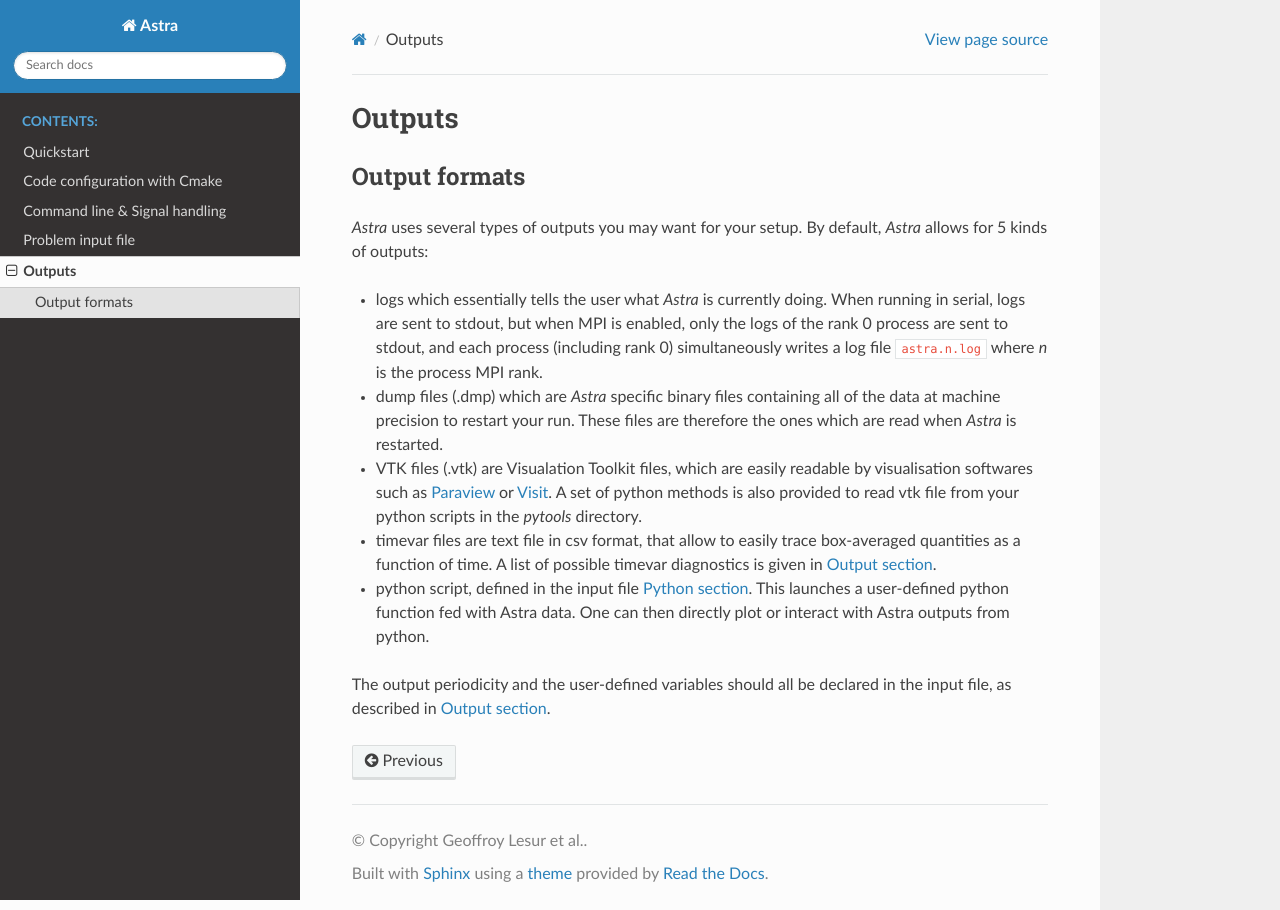
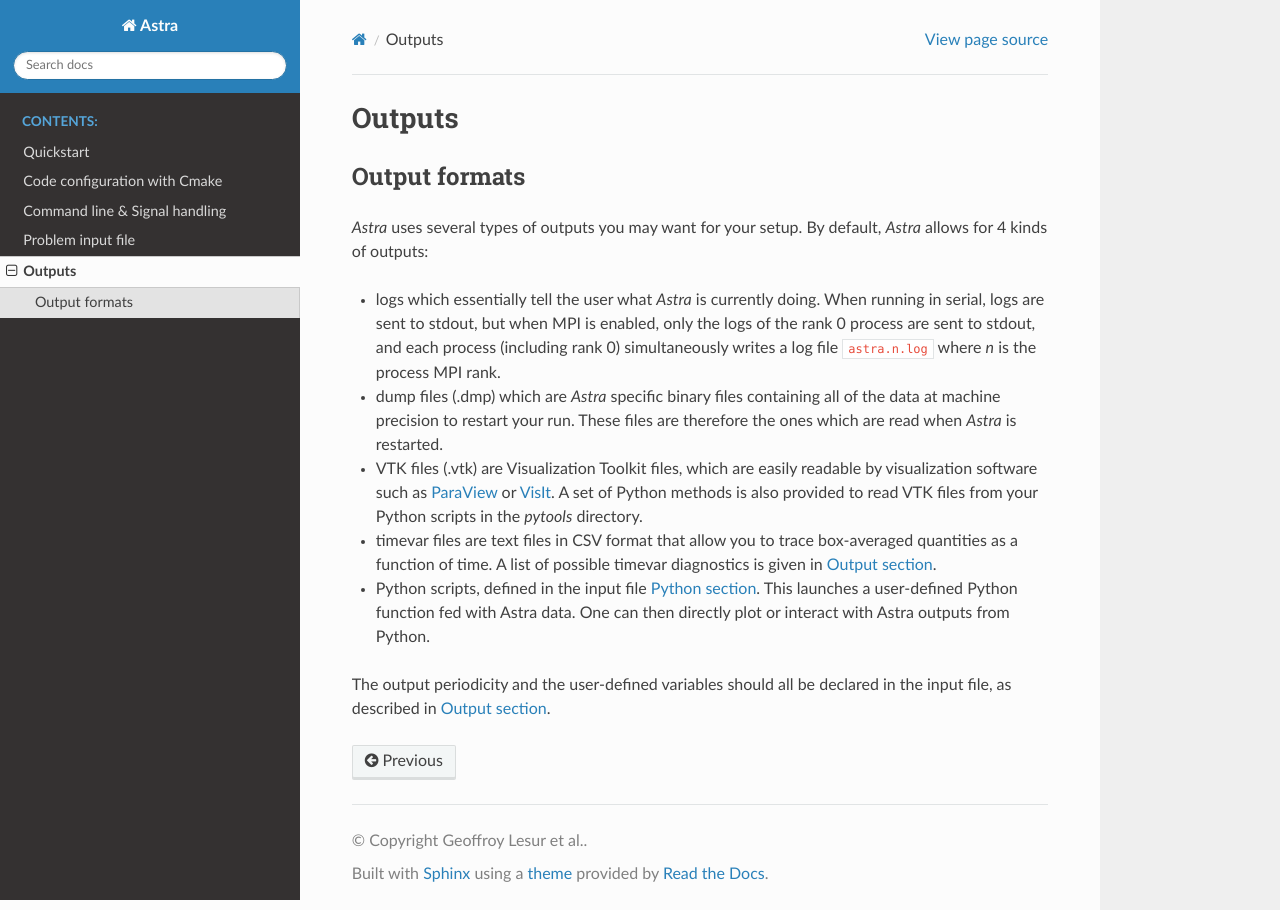
Before and after one commit to glesur/astra, a Sphinx documentation site: the page built from doc/source/output.rst, in a window 1280 px wide. Built offline with Sphinx 7.4.7 and the Read the Docs theme 3.1.0, drawn with Linux system fonts in a browser that asks for light colours.

Commit message:
Apply suggestions from code review
Co-authored-by: Copilot Autofix powered by AI <175728472+Copilot@users.noreply.github.com>

```diff
--- a/doc/source/index.rst
+++ b/doc/source/index.rst
@@ -20,7 +20,7 @@ The algorithms implemented in *Astra* are based on the `Snoopy Code <https://ipa
 ================
 Requirements
 ================
-*Astra* is written in standard C++20 and does not rely on any external library in serial (non MPI).
+*Astra* is written in standard C++20 and does not rely on any external libraries when running in serial (non-MPI mode).
 
 Compiler
   *Astra* requires a C++20 compatible compiler. It has been tested successfully with GCC (>10), Intel compiler suite (>2018) and
--- a/doc/source/input_file.rst
+++ b/doc/source/input_file.rst
@@ -7,7 +7,7 @@ The problem input file uses the extension `.ini`. By default, *Astra* uses `astr
 input file using the `-i` command line option specifying the full path to the input file.
 
 The problem input file is read when *Astra* starts. It is split into several sections, each section name corresponding to a C++ class in *Astra* structure.
-Inside each section, each line defines an entry, which can have as many parameters as one wishes
+Inside each section, each line defines an entry, which can have as many parameters as one wishes.
 (note that it requires at least one parameter). The input file
 allows for comments, which should start with ``#``.
 
@@ -231,9 +231,6 @@ The definition of the entries in the Python section is as follows:
 |                |                         | | point average, without any consideration of the cell volumes/areas.                            |
 |                |                         | | NB2: this feature is in beta, and sometimes fails with some MPI implementations.               |
 +----------------+-------------------------+--------------------------------------------------------------------------------------------------+
-| vtk_dir        | string                  | | directory for vtk file outputs. Default to "./"                                                |
-|                |                         | | The directory is automatically created if it does not exist.                                   |
-+----------------+-------------------------+--------------------------------------------------------------------------------------------------+
 | python         | float, string, (string) | | 1st parameeter: Time interval between python outputs, in code units.                           |
 |                |                         | | 2nd parameter: Name of the Python function to call for output in the script provided in the    |
 |                |                         | | [python] block of the input file.                   ,                                          |
--- a/doc/source/output.rst
+++ b/doc/source/output.rst
@@ -7,17 +7,17 @@ Output formats
 --------------
 
 *Astra* uses several types of outputs you may want for your setup. By default, *Astra* allows
-for 5 kinds of outputs:
+for 4 kinds of outputs:
 
-* logs which essentially tells the user what *Astra* is currently doing. When running in serial, logs are sent to stdout, but when
+* logs which essentially tell the user what *Astra* is currently doing. When running in serial, logs are sent to stdout, but when
   MPI is enabled, only the logs of the rank 0 process are sent to stdout, and each process (including rank 0) simultaneously writes a
   log file ``astra.n.log`` where *n* is the process MPI rank.
 * dump files (.dmp) which are *Astra* specific binary files containing all of the data at machine precision to restart your run.
   These files are therefore the ones which are read when *Astra* is restarted.
-* VTK files (.vtk) are Visualation Toolkit files, which are easily readable by visualisation softwares such as `Paraview <https://www.paraview.org/>`_
-  or `Visit <https://wci.llnl.gov/simulation/computer-codes/visit>`_. A set of python methods is also provided to read vtk file from your
-  python scripts in the `pytools` directory.
-* timevar files are text file in csv format, that allow to easily trace box-averaged quantities as a function of time. A list of possible timevar diagnostics is given in :ref:`outputSection`.
-* python script, defined in the input file :ref:`astraPySection`. This launches a user-defined python function fed with Astra data. One can then directly plot or interact with Astra outputs from python.
+* VTK files (.vtk) are Visualization Toolkit files, which are easily readable by visualization software such as `ParaView <https://www.paraview.org/>`_
+  or `VisIt <https://wci.llnl.gov/simulation/computer-codes/visit>`_. A set of Python methods is also provided to read VTK files from your
+  Python scripts in the `pytools` directory.
+* timevar files are text files in CSV format that allow you to trace box-averaged quantities as a function of time. A list of possible timevar diagnostics is given in :ref:`outputSection`.
+* Python scripts, defined in the input file :ref:`astraPySection`. This launches a user-defined Python function fed with Astra data. One can then directly plot or interact with Astra outputs from Python.
 
 The output periodicity and the user-defined variables should all be declared in the input file, as described in :ref:`outputSection`.
```
